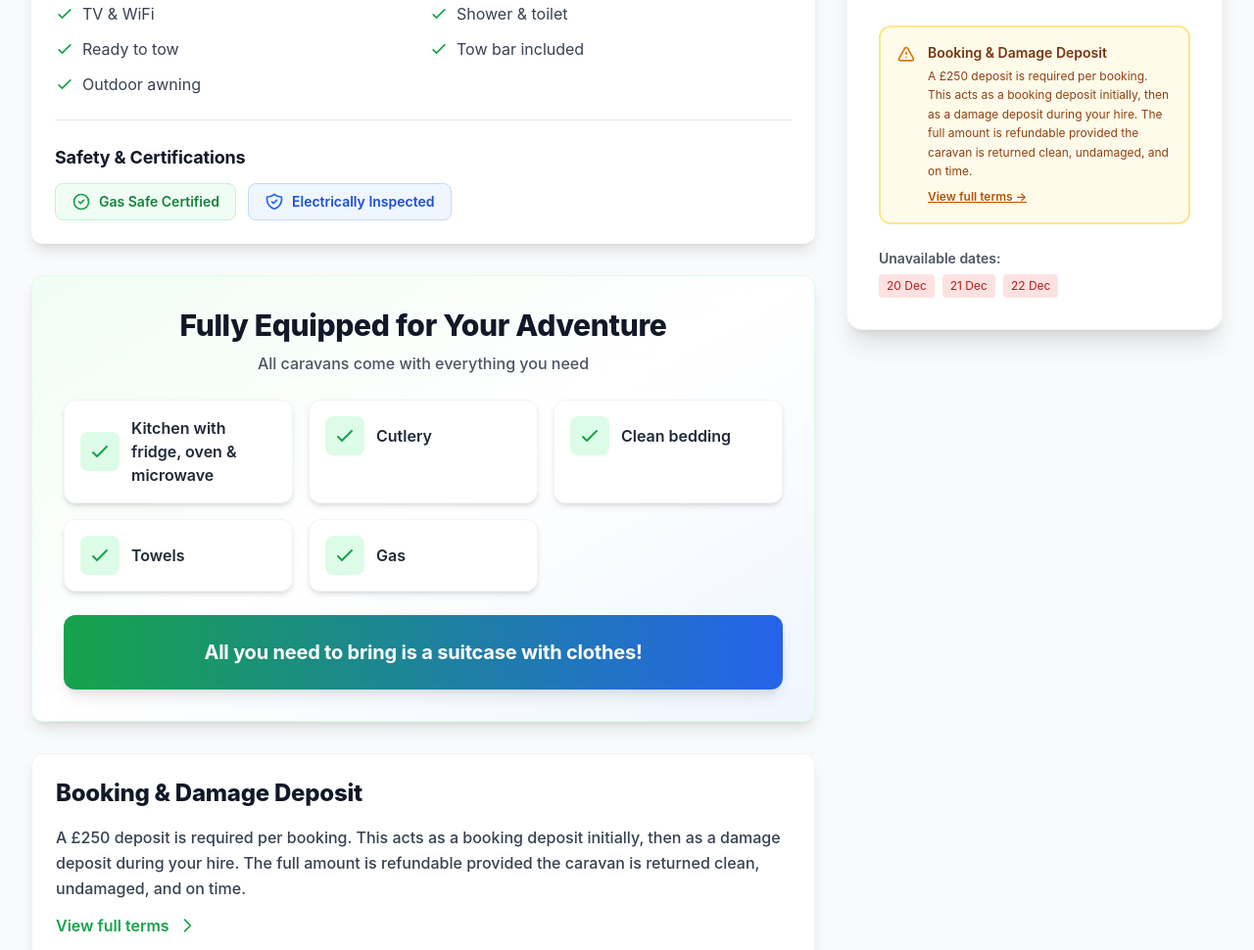
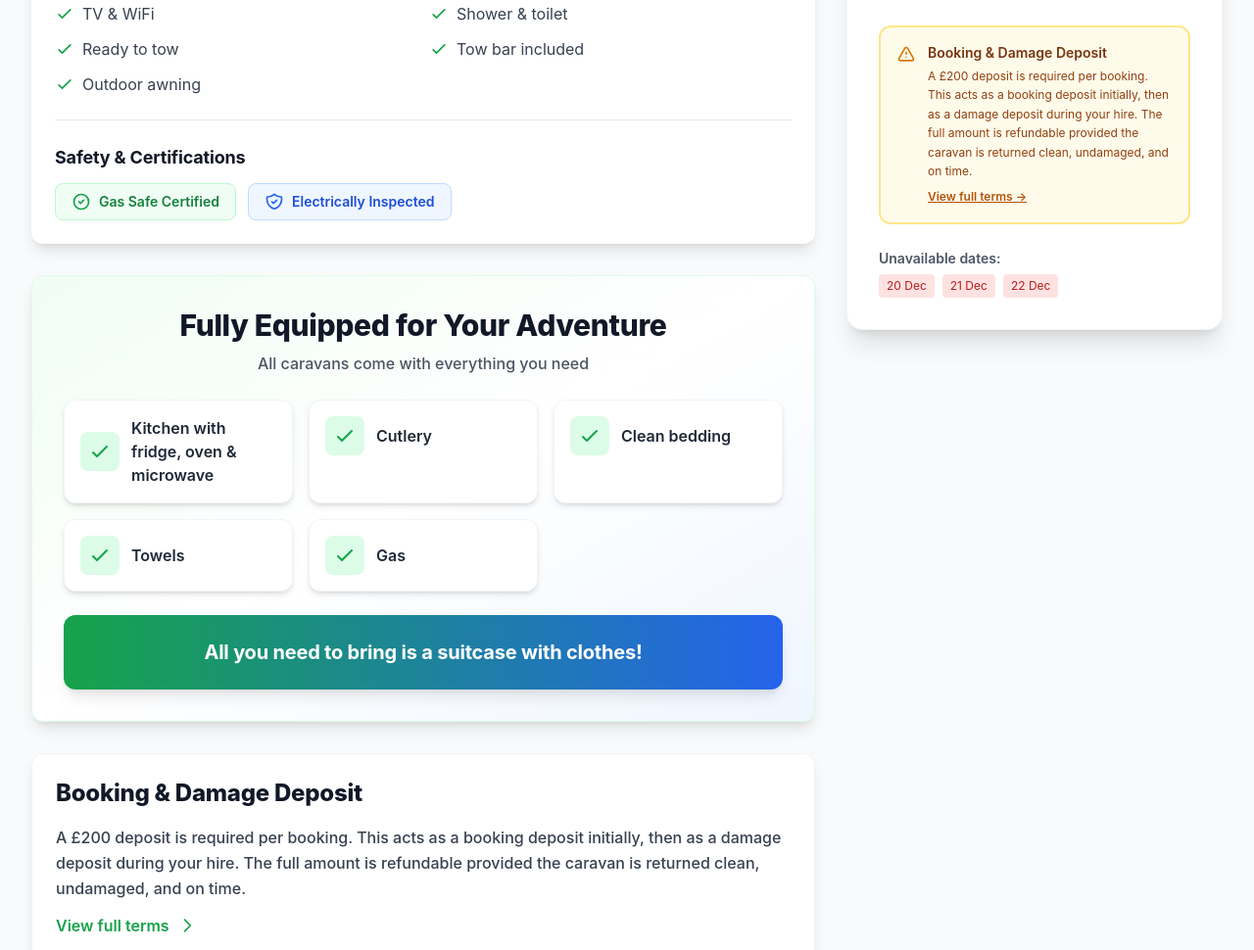
Before and after one commit to deanb221/caravan, a Next.js app: page /caravans/luxury-family-caravan in a window 1280 px wide. Shown: the part 1225-2195 px from the top of the page at 98% size. Built offline with nearby package versions, Linux system fonts and the light colour scheme; no server answers; the database is empty.

Commit message:
Update deposit amount from Â£250 to Â£200 across all pages

```diff
--- a/components/BookingCalendar.tsx
+++ b/components/BookingCalendar.tsx
@@ -485,7 +485,7 @@ export default function BookingCalendar({ caravan, onDateChange, startDate, endD
             <div>
               <p className="font-semibold text-amber-900 mb-1 text-sm">Booking & Damage Deposit</p>
               <p className="text-xs text-amber-800 leading-relaxed">
-                A £250 deposit is required per booking. This acts as a booking deposit initially, then as a damage deposit
+                A £200 deposit is required per booking. This acts as a booking deposit initially, then as a damage deposit
                 during your hire. The full amount is refundable provided the caravan is returned clean, undamaged, and on time.
               </p>
               <a href="/terms" className="text-amber-700 hover:text-amber-900 font-semibold text-xs mt-2 inline-block underline">
--- a/pages/caravans/[slug].tsx
+++ b/pages/caravans/[slug].tsx
@@ -252,7 +252,7 @@ export default function CaravanDetailPage({ caravan: serverCaravan, allCaravans:
               <h2 className="text-2xl font-extrabold text-gray-900 mb-4 tracking-tight">Booking & Damage Deposit</h2>
               <div className="space-y-3 text-gray-700 font-medium leading-relaxed">
                 <p>
-                  A £250 deposit is required per booking. This acts as a booking deposit initially, then as a damage deposit
+                  A £200 deposit is required per booking. This acts as a booking deposit initially, then as a damage deposit
                   during your hire. The full amount is refundable provided the caravan is returned clean, undamaged, and on time.
                 </p>
                 <div className="mt-4">
--- a/pages/terms.tsx
+++ b/pages/terms.tsx
@@ -19,7 +19,7 @@ export default function TermsPage() {
               <h2 className="text-3xl font-extrabold text-gray-900 mb-6 tracking-tight">Booking & Damage Deposit</h2>
               <div className="space-y-4 text-gray-700 font-medium leading-relaxed">
                 <p>
-                  All touring caravan hires are subject to a booking and damage deposit of £250. This deposit is payable
+                  All touring caravan hires are subject to a booking and damage deposit of £200. This deposit is payable
                   once per caravan hire (not per booking period) and serves as a booking deposit when you make your reservation.
                 </p>
                 <p>
@@ -29,7 +29,7 @@ export default function TermsPage() {
                 </p>
                 <p>
                   In the event that the touring caravan sustains damage during your hire period, the repair cost will be deducted
-                  from this deposit, up to a maximum cost to the hirer of the insurance excess of £250. For accidental damage,
+                  from this deposit, up to a maximum cost to the hirer of the insurance excess of £200. For accidental damage,
                   any costs exceeding this insurance excess will be covered by NI Caravan Hire or our insurance company.
                 </p>
                 <div className="bg-primary-50 border-l-4 border-primary-600 p-4 mt-6 rounded-r-lg">
@@ -189,7 +189,7 @@ export default function TermsPage() {
                 <div>
                   <h3 className="text-xl font-bold text-gray-900 mb-3 tracking-tight">Insurance & Liability</h3>
                   <p>
-                    All our touring caravans are fully insured. The hirer is responsible for the first £250 of any damage
+                    All our touring caravans are fully insured. The hirer is responsible for the first £200 of any damage
                     (the insurance excess), as covered by the damage deposit. Any damage exceeding this amount is covered
                     by our insurance policy.
                   </p>
```
